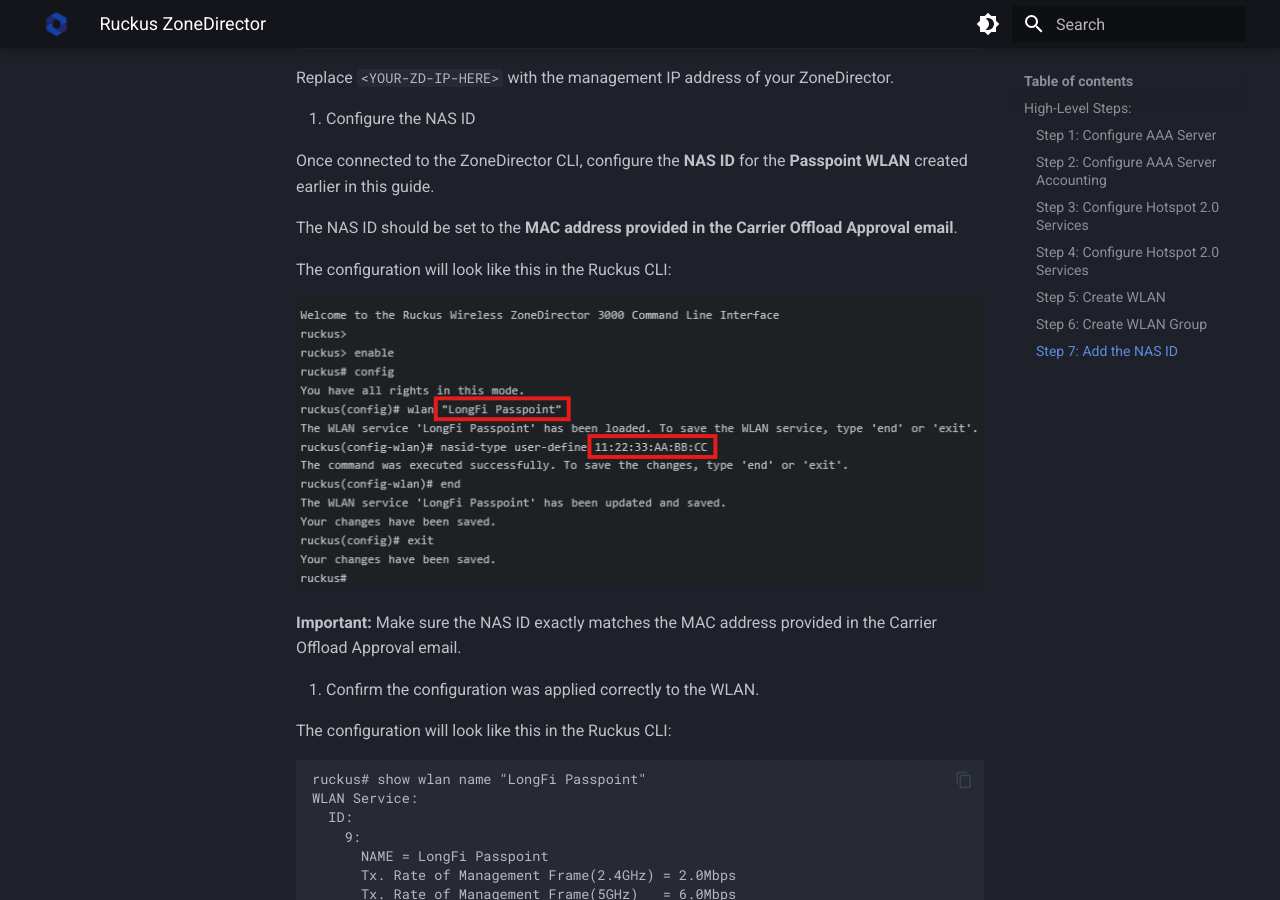
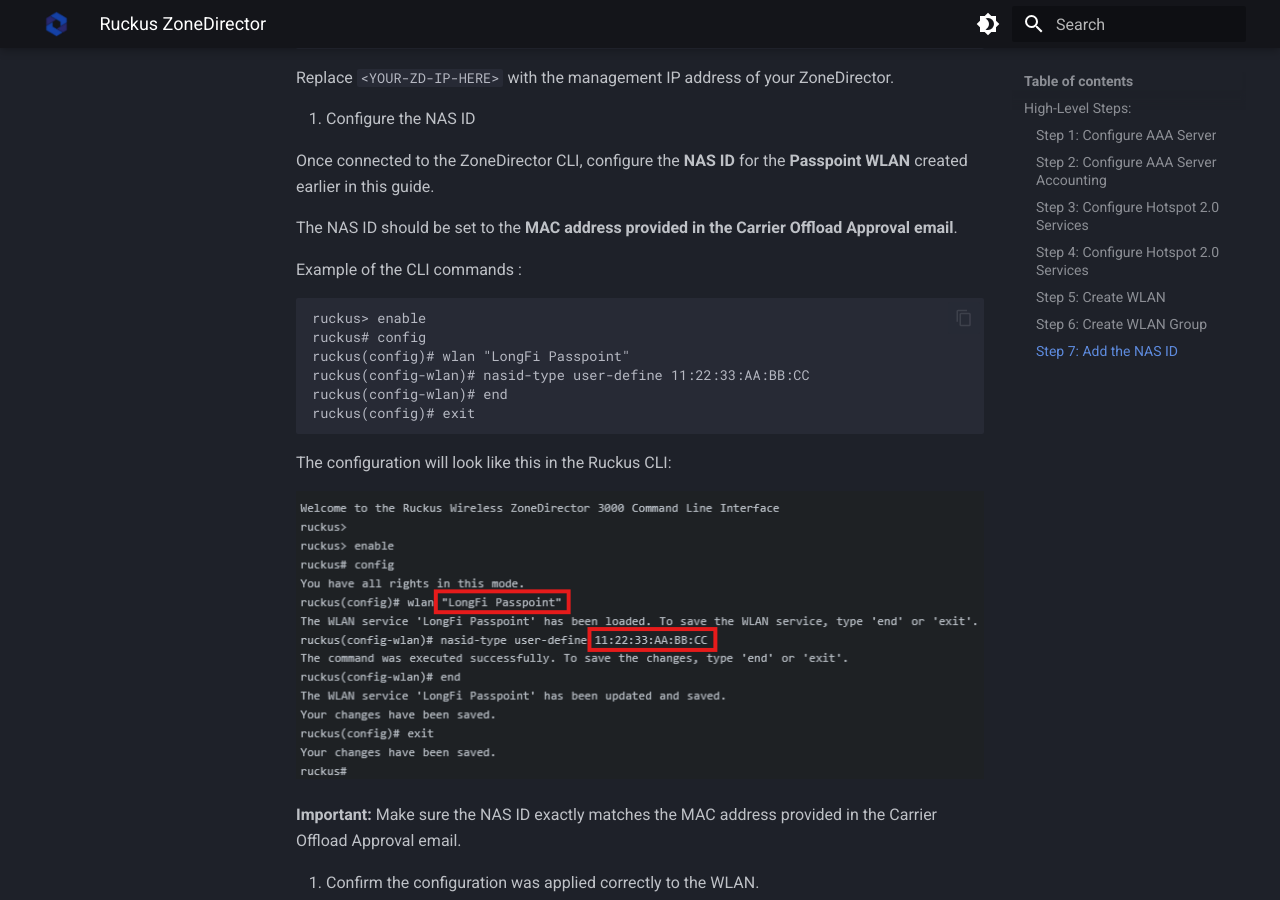
Before and after one commit to LongFi-Solutions/longfi-solutions.github.io, an MkDocs documentation site: the page built from docs/deployment/ruckus-zonedirector.md, in a window 1280 px wide and 900 px high, scrolled down 7215 px. Built offline with MkDocs 1.6.1 and Material for MkDocs 9.7.7, drawn with Linux system fonts in a browser that asks for light colours.

Commit message:
Update Deployment Guides “ruckus-zonedirector”

````diff
--- a/docs/deployment/ruckus-zonedirector.md
+++ b/docs/deployment/ruckus-zonedirector.md
@@ -180,6 +180,17 @@ Once connected to the ZoneDirector CLI, configure the **NAS ID** for the **Passp
 
 The NAS ID should be set to the **MAC address provided in the Carrier Offload Approval email**.
 
+Example of the CLI commands :
+
+```text
+ruckus> enable
+ruckus# config
+ruckus(config)# wlan "LongFi Passpoint"
+ruckus(config-wlan)# nasid-type user-define 11:22:33:AA:BB:CC
+ruckus(config-wlan)# end
+ruckus(config)# exit
+```
+
 The configuration will look like this in the Ruckus CLI:
 
 ![](/assets/images/ZoneDirector%20-%206%20NAS%20ID.png)
````
